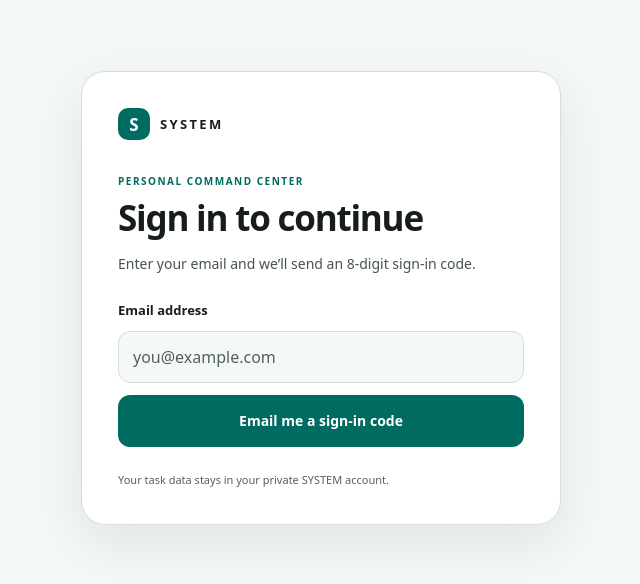
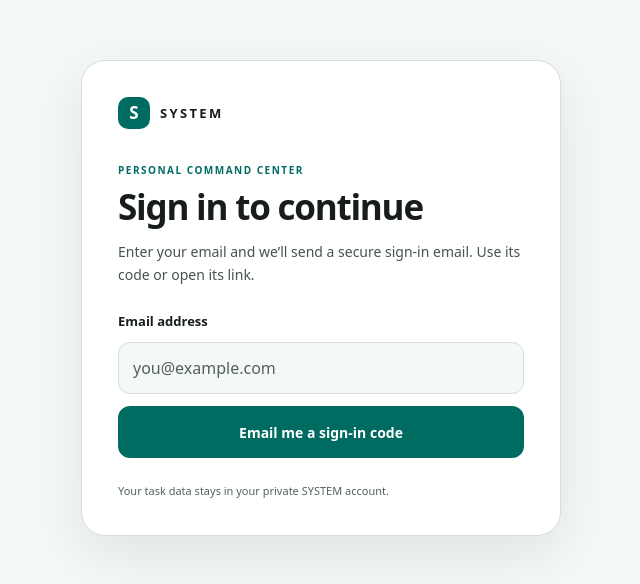
Before and after one commit to KuantumKnight/Vanta, a Next.js app in the folder web/consent/: page /login in a window 1280 px wide. Shown: the part 102-686 px from the top of the page, without its empty margins (319-959 px from the left). Built offline with nearby package versions, Linux system fonts and the light colour scheme; no server answers.

Commit message:
Clarify email sign-in fallback and setup constraints

```diff
--- a/web/consent/app/login/login-form.tsx
+++ b/web/consent/app/login/login-form.tsx
@@ -28,7 +28,7 @@ export default function LoginPage({
       setCode("");
       setSent(true);
     } catch {
-      setError("Could not send the sign-in code. Check your connection and try again.");
+      setError("Could not send the sign-in email. Check your connection and try again.");
     } finally {
       setBusy(false);
     }
@@ -69,8 +69,8 @@ export default function LoginPage({
         <p className="eyebrow">PERSONAL COMMAND CENTER</p>
         <h1>{sent ? "Enter your sign-in code" : "Sign in to continue"}</h1>
         <p className="muted">{sent
-          ? <>Enter the 8-digit code sent to <strong>{email}</strong>. You can use it on any device.</>
-          : "Enter your email and we’ll send an 8-digit sign-in code."}</p>
+          ? <>Enter the 8-digit code sent to <strong>{email}</strong>, or open the sign-in link if the email contains one.</>
+          : "Enter your email and we’ll send a secure sign-in email. Use its code or open its link."}</p>
         {!sent ? (
           <form className="form" onSubmit={sendCode}>
             <label htmlFor="email">Email address</label>
```
Also changed, not shown: 4 other files (tests, documents, lock files or other folders).
